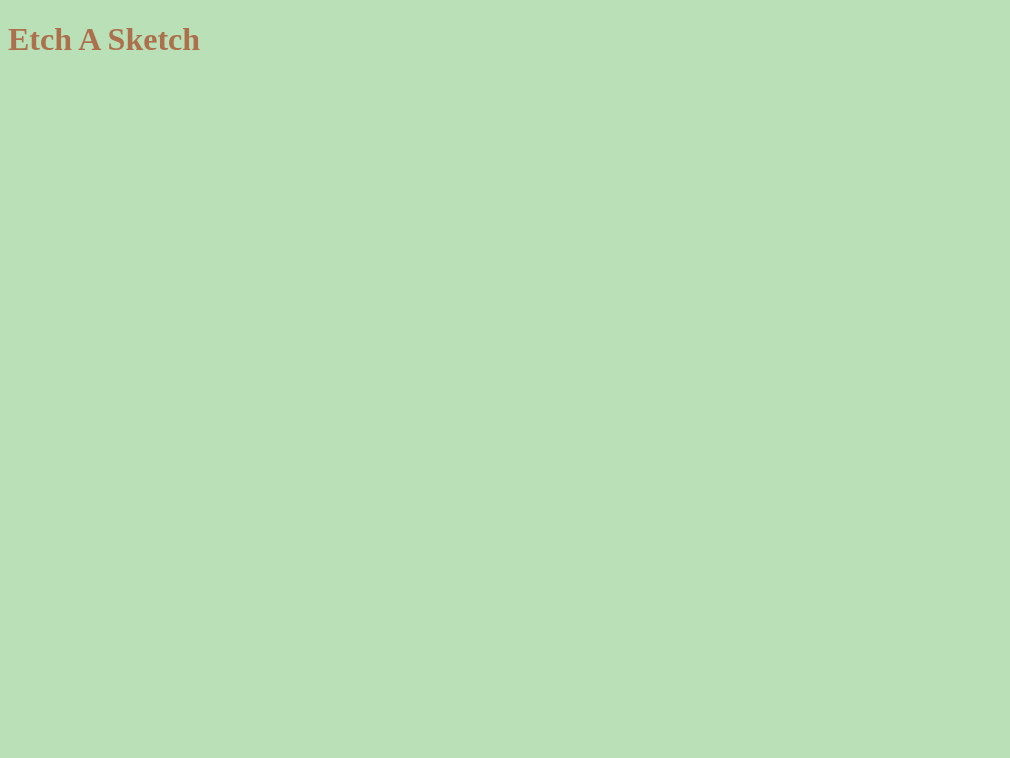
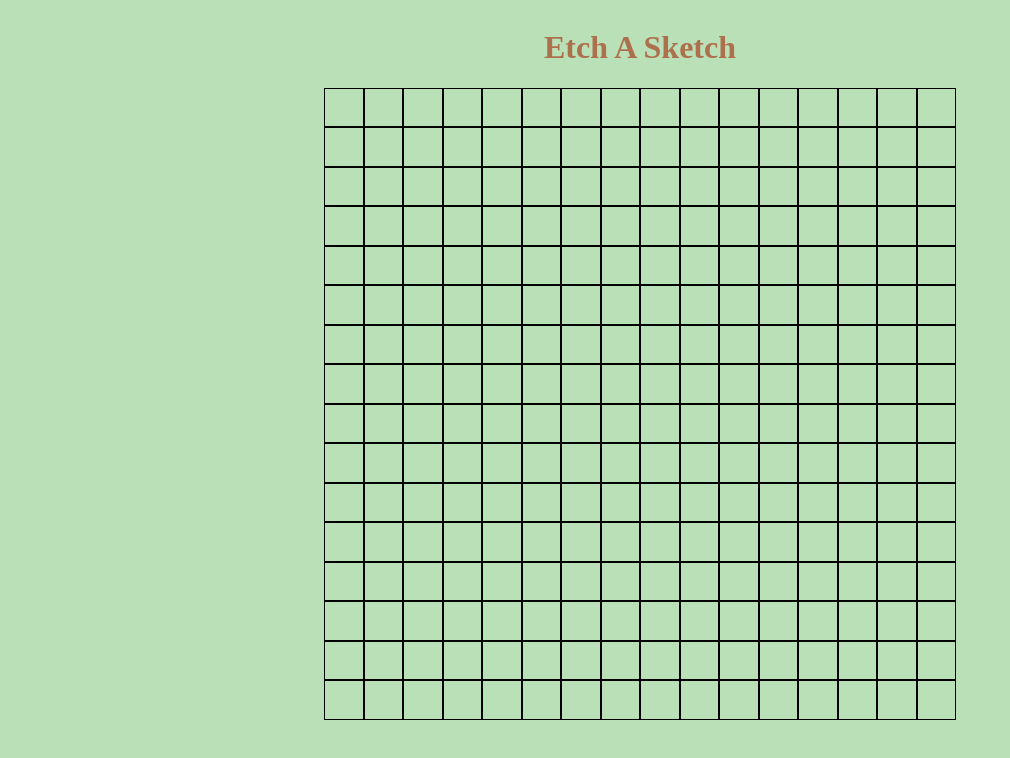
Before and after one commit to Jrwick/odin-etch-a-sketch, a plain HTML site: page index.html in a window 1280 px wide. Shown: the whole page, without its empty margins (0-1010 px from the left). Drawn offline with Linux system fonts and the light colour scheme.

Commit message:
Create the initial grid layout
Created the boxes for the etch a sketch. Made the body a flexbox to
center the whole grid.
Locked the grid size at 50% vw no matter how many boxes are made.
Uses aspect ratio to keep the inner divs square in shape.

```diff
--- a/css/styles.css
+++ b/css/styles.css
@@ -1,7 +1,30 @@
 html {
   background-color: rgb(186, 224, 184);
+}
+
+body {
+  display: flex;
+  flex-direction: column;
+  align-items: center;
 }
 
 h1 {
   color: rgb(173, 112, 76);
 }
+
+.container {
+  display: flex;
+  width: 50%;
+}
+
+.column {
+  flex-direction: column;
+  display: flex;
+  flex: 1;
+}
+
+.node {
+  border: solid black 1px;
+  flex: 1;
+  aspect-ratio: 1/1;
+}
--- a/index.html
+++ b/index.html
@@ -8,6 +8,8 @@
   </head>
   <body>
     <h1>Etch A Sketch</h1>
+
+    <div class="container"></div>
     <script src="js/script.js" defer></script>
   </body>
 </html>
--- a/js/script.js
+++ b/js/script.js
@@ -1 +1,12 @@
-console.log("testing");
+const container = document.querySelector(".container");
+const numOfRows = 16;
+for (let i = 0; i < numOfRows; i++) {
+  const col = document.createElement("div");
+  col.classList.add("column");
+  for (let j = 0; j < numOfRows; j++) {
+    const row = document.createElement("div");
+    row.classList.add("node");
+    col.appendChild(row);
+  }
+  container.appendChild(col);
+}
```
